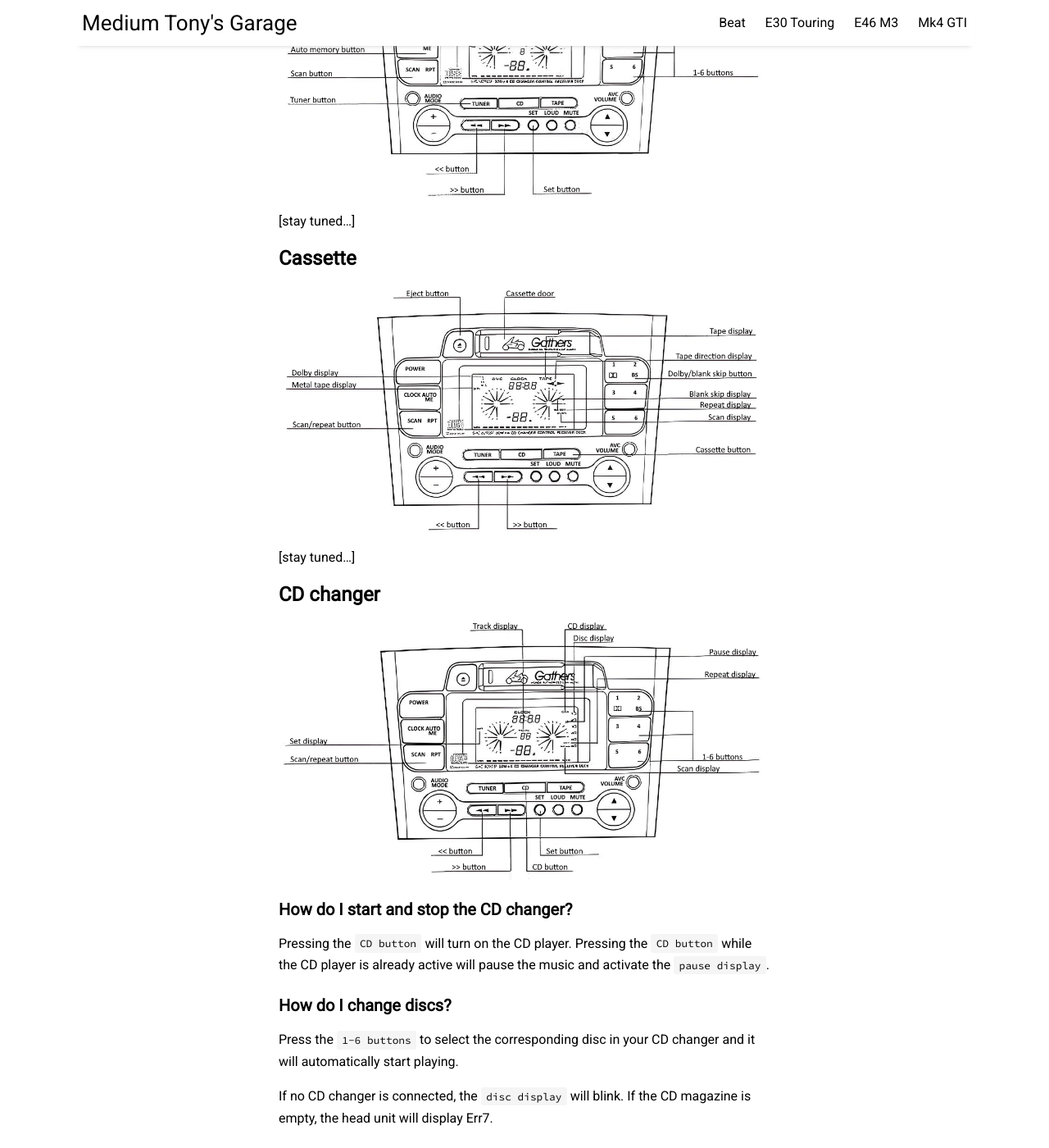
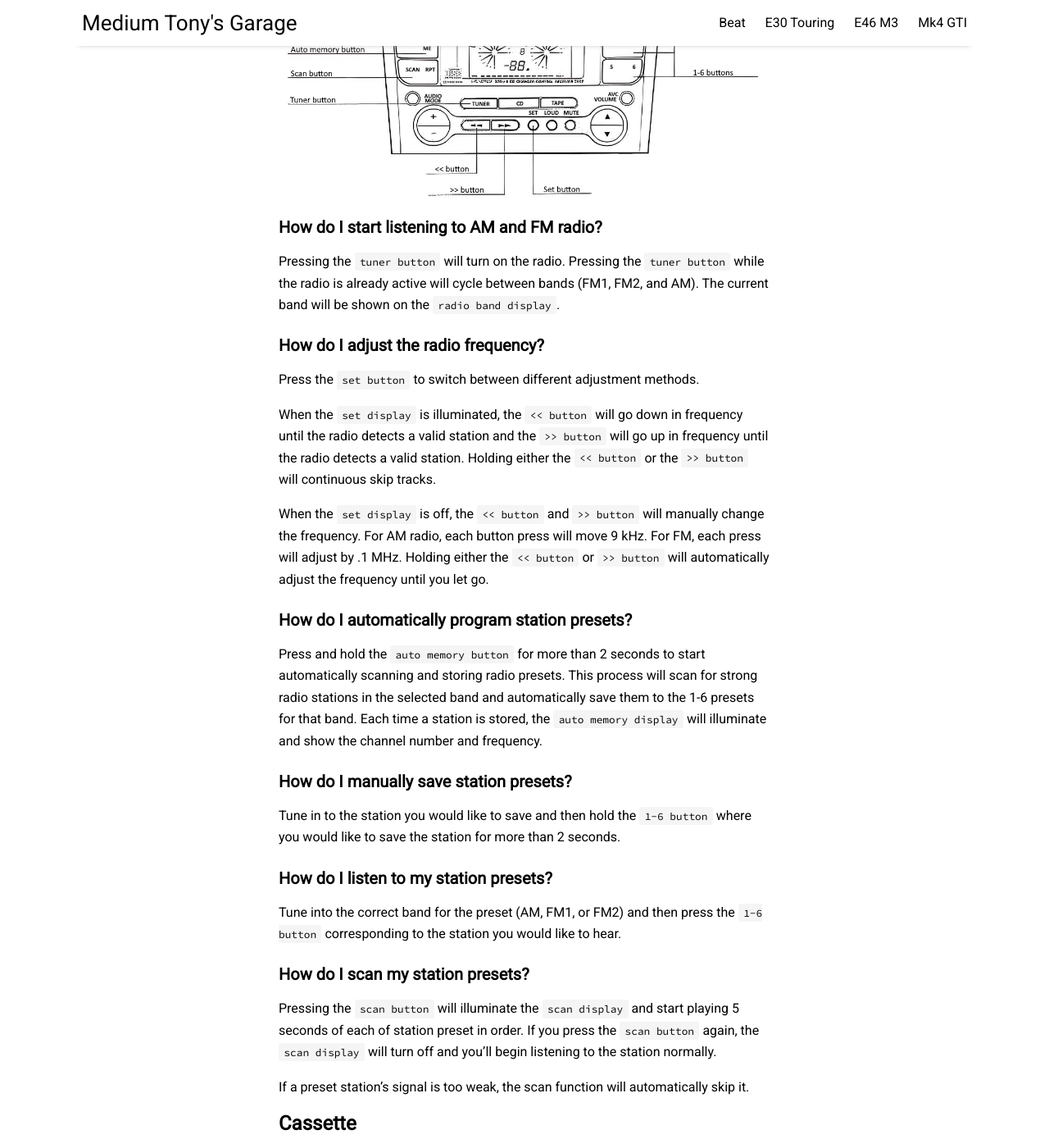
Before and after one commit to prestia/mediumtonys, a Jekyll site: the page built from _posts/2023-9-6-using-the-gathers-radio.md, in a window 1280 px wide and 1400 px high, scrolled down 4636 px. Shown: the whole window at 82% size. Built offline with Jekyll 4.4.1, drawn with Linux system fonts in a browser that asks for light colours; nearby versions of some CDN libraries.

Commit message:
update post on gathers radio

```diff
--- a/_posts/2023-9-6-using-the-gathers-radio.md
+++ b/_posts/2023-9-6-using-the-gathers-radio.md
@@ -84,7 +84,29 @@ When in the adjustment mode, use the `+/- buttons` to change settings as follows
 
 ![Diagram of the GXC-8290SF radio-related buttons and features.](assets/img/using-the-gathers-radio/gxc-8290sf-radio-translated-clean.jpg)
 
-[stay tuned...]
+### How do I start listening to AM and FM radio?
+Pressing the `tuner button` will turn on the radio. Pressing the `tuner button` while the radio is already active will cycle between bands (FM1, FM2, and AM). The current band will be shown on the `radio band display`.
+
+### How do I adjust the radio frequency?
+Press the `set button` to switch between different adjustment methods.
+
+When the `set display` is illuminated, the `<< button` will go down in frequency until the radio detects a valid station and the `>> button` will go up in frequency until the radio detects a valid station. Holding either the `<< button` or the `>> button` will continuous skip tracks.
+
+When the `set display` is off, the `<< button` and `>> button` will manually change the frequency. For AM radio, each button press will move 9 kHz. For FM, each press will adjust by .1 MHz. Holding either the `<< button` or `>> button` will automatically adjust the frequency until you let go.
+
+### How do I automatically program station presets?
+Press and hold the `auto memory button` for more than 2 seconds to start automatically scanning and storing radio presets. This process will scan for strong radio stations in the selected band and automatically save them to the 1-6 presets for that band. Each time a station is stored, the `auto memory display` will illuminate and show the channel number and frequency.
+
+### How do I manually save station presets?
+Tune in to the station you would like to save and then hold the `1-6 button` where you would like to save the station for more than 2 seconds.
+
+### How do I listen to my station presets?
+Tune into the correct band for the preset (AM, FM1, or FM2) and then press the `1-6 button` corresponding to the station you would like to hear.
+
+### How do I scan my station presets?
+Pressing the `scan button` will illuminate the `scan display` and start playing 5 seconds of each of station preset in order. If you press the `scan button` again, the `scan display` will turn off and you'll begin listening to the station normally.
+
+If a preset station's signal is too weak, the scan function will automatically skip it.
 
 ## Cassette
 
```
